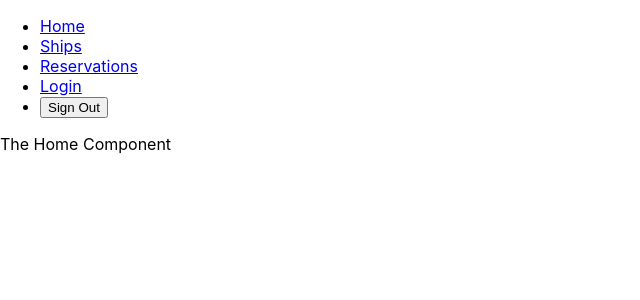
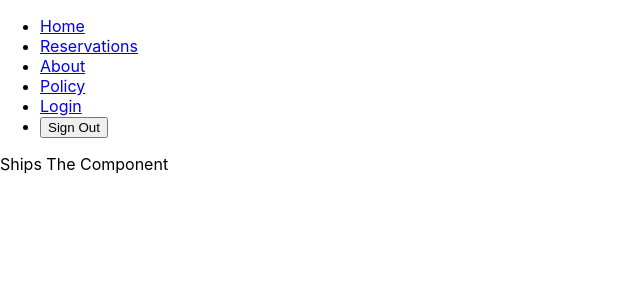
Before and after one commit to dgsierra/blue-dreams-front-end, a React (Create React App) app: page / in a window 1280 px wide. Shown: the top 300 px of the page, without its empty margins (0-640 px from the left). Built offline with nearby package versions, Linux system fonts and the light colour scheme.

Commit message:
Fix layout components nabvar

```diff
--- a/src/components/Home.jsx
+++ b/src/components/About.jsx
@@ -2,6 +2,6 @@ import React from 'react';
 
 export default function Home() {
   return (
-    <div>The Home Component</div>
+    <div>The About Component</div>
   );
 }
--- a/src/components/Navbar.js
+++ b/src/components/Navbar.js
@@ -2,8 +2,9 @@ import React from 'react';
 import { Link, Route, Routes } from 'react-router-dom';
 import Ships from './Ships';
 import Reservations from './Reservations';
-import Home from './Home';
+import About from './About';
 import Login from './Login';
+import Policy from './Policy';
 
 // eslint-disable-next-line no-console
 const MyTest = () => console.log('Sign Out');
@@ -14,19 +15,21 @@ export default function Navbar() {
       <nav>
         <ul>
           <li><Link to="/">Home</Link></li>
-          <li><Link to="/ships">Ships</Link></li>
           <li><Link to="/reservations">Reservations</Link></li>
+          <li><Link to="/about">About</Link></li>
+          <li><Link to="/policy">Policy</Link></li>
           <li><Link to="/login">Login</Link></li>
           <li><button type="submit" onClick={MyTest}>Sign Out</button></li>
         </ul>
       </nav>
       <Routes>
-        <Route path="/" element={<Home />} />
-        <Route path="/ships" element={<Ships />} />
+        <Route path="/" element={<Ships />} />
+        <Route path="/about" element={<About />} />
         <Route path="/reservations" element={<Reservations />} />
         <Route path="/login" element={<Login />} />
+        <Route path="/policy" element={<Policy />} />
+        <Route path="*" element={<h1>404: Not Found</h1>} />
       </Routes>
-
     </>
   );
 }
--- /dev/null
+++ b/src/components/Policy.jsx
@@ -0,0 +1,7 @@
+import React from 'react';
+
+export default function Policy() {
+  return (
+    <div>The Policy Component</div>
+  );
+}
```
